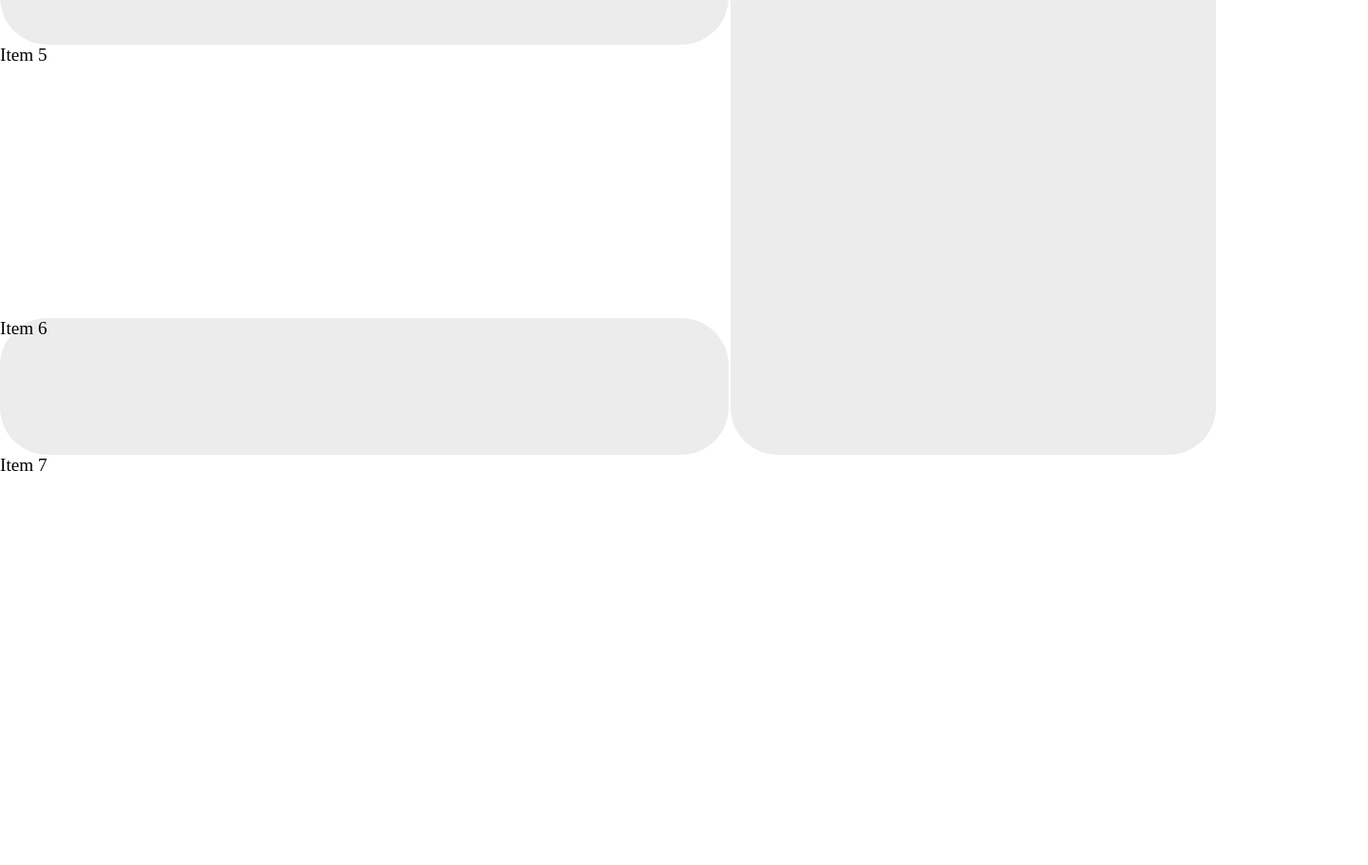
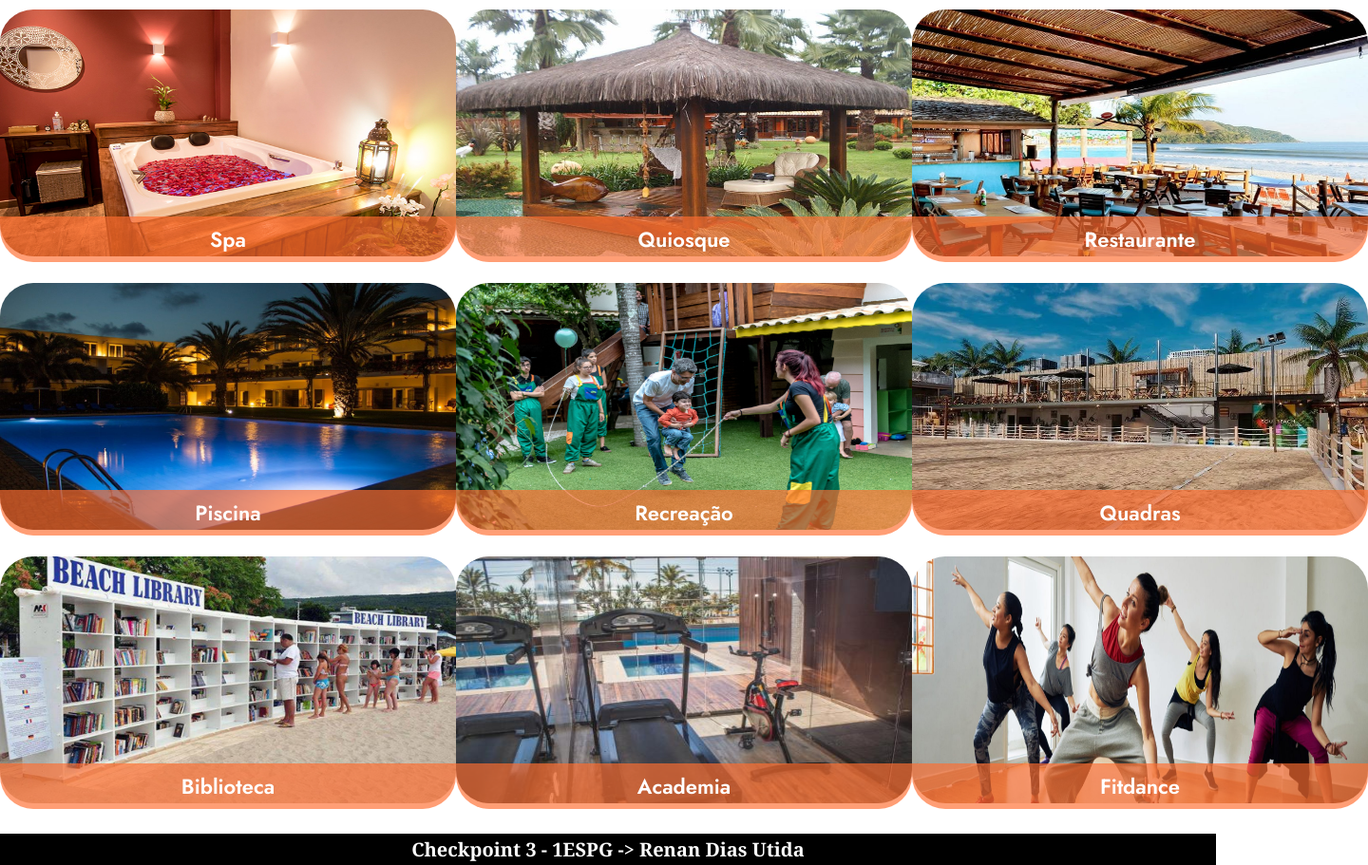
Before and after one commit to renan-utida/Projeto-Site-Hotel, a plain HTML site: page servicos.html in a window 1280 px wide. Shown: the part 241-1152 px from the top of the page at 95% size, 1440 px wide, since content can reach past the window. Before the commit the page ends 800 px from the top, so only its background shows below. Drawn offline with Linux system fonts and the light colour scheme.

Commit message:
Estilizando, organizando e finalizando a pagina de servicos

```diff
--- a/css/acomodacao.css
+++ b/css/acomodacao.css
@@ -94,7 +94,7 @@
     font-optical-sizing: auto;
     font-weight: 600;
     font-style: normal;
-    font-size: 42px;
+    font-size: 36px;
 }
 
 .todos-quartos{
@@ -109,7 +109,7 @@
     grid-column: 1/2;
     display: flex;
     flex-direction: column;
-    margin: 5px 19px 10px 38px;
+    margin: 0px 19px 10px 38px;
     border-radius: 35px;
     background-color: #ececec;
 }
--- a/css/servicos.css
+++ b/css/servicos.css
@@ -4,13 +4,13 @@
     margin: 0;
     padding: 0;
     box-sizing: border-box;
+    font-family: Georgia, 'Times New Roman', Times, serif;
+    font-size: 20px;
 }
 
 .container{
     display: grid;
     grid-template-columns: repeat(5, 1fr);
-    column-gap: 2px;
-    /* grid-template-rows: 150px 150px 150px; */
     grid-auto-rows: 48px;
     align-items: stretch;
     justify-items: stretch;
@@ -71,7 +71,7 @@
     font-optical-sizing: auto;
     font-weight: 600;
     font-style: normal;
-    font-size: 32px;
+    font-size: 33px;
     color: white;
 }
 
@@ -86,48 +86,60 @@
 }
 
 .titulo h2{
-    margin-left: 38px;
+    margin-left: 20px;
     color: #ff8024;
     font-family: "Jost", sans-serif;
     font-optical-sizing: auto;
     font-weight: 600;
     font-style: normal;
-    font-size: 42px;
+    font-size: 48px;
 }
 
-.item3{
-    grid-column: 1/4;
-    grid-row: 4/7;
-    background-color: #ececec;
-    border-radius: 50px;
+.imagens{
+    grid-column: 1/6;
+    grid-row: 6/24;
+    display: grid;
+    grid-template-columns: repeat(3, 1fr);
+    grid-template-rows: repeat(3, 288px);
+    justify-items: center;
+    align-items: center;
 }
 
-.item4{
-    grid-column: 4/6;
-    grid-row: 4/16;
-    background-color: #ececec;
-    border-radius: 50px;
+.imagens img{
+    width: 480px;
+    height: 260px;
+    border-radius: 35px;
 }
 
-.item5{
-    grid-column: 1/4;
-    grid-row: 7/13;
+.imagem-com-legenda {
+    position: relative;
 }
 
-.item6{
-    grid-column: 1/4;
-    grid-row: 13/16;
-    background-color: #ececec;
-    border-radius: 50px;
+.legenda {
+    position: absolute;
+    padding: 8px; /* Espaçamento interno para a legenda */
+    text-align: center;
+    bottom: 0;
+    width: 100%;
+    border-radius: 0 0 35px 35px;
+    background-color: #ff6e30aa; /* Fundo semi-transparente */
+    color: white;
+    font-family: "Jost", sans-serif;
+    font-optical-sizing: auto;
+    font-weight: 600;
+    font-style: normal;
+    font-size: 22px;
 }
 
-.item7{
+.rodape{
+    display: flex;
+    align-items: center; /* Isso centralizará verticalmente o seu h1 */
+    justify-content: center; /* Isso já centraliza horizontalmente o seu h1 com text-align */
+    margin-top: 15px;
     grid-column: 1/6;
-    grid-row: 16/17;
+    grid-row: 24/25;
+    color: white;
+    background-color: black;
+    font-size: 10px;
+    font-weight: bold;
 }
-
-
-.container>div {
-    color: black;
-    font-size: 1.2em;
-}
--- a/servicos.html
+++ b/servicos.html
@@ -29,14 +29,51 @@
         </div>
 
         <div class="titulo">
-            <h2>Acomodações da Pousada</h2>
+            <h2>Principais Serviços Disponibilizados</h2>
         </div>
 
-        <div class="item3">Item 3</div>
-        <div class="item4">Item 4</div>
-        <div class="item5">Item 5</div>
-        <div class="item6">Item 6</div>
-        <div class="item7">Item 7</div>
+        <div class="imagens">
+            <div class="imagem-com-legenda">
+                <img src="img/servico-spa.png" alt="SPA">
+                <div class="legenda">Spa</div>
+            </div>
+            <div class="imagem-com-legenda">
+                <img src="img/quiosque.png" alt="Quiosque">
+                <div class="legenda">Quiosque</div>
+            </div>
+            <div class="imagem-com-legenda">
+                <img src="img/restaurante.png" alt="Restaurante">
+                <div class="legenda">Restaurante</div>
+            </div>
+            <div class="imagem-com-legenda">
+                <img src="img/piscina.png" alt="Piscina">
+                <div class="legenda">Piscina</div>
+            </div>
+            <div class="imagem-com-legenda">
+                <img src="img/recreacao.png" alt="Recreação">
+                <div class="legenda">Recreação</div>
+            </div>
+            <div class="imagem-com-legenda">
+                <img src="img/quadras.png" alt="Quadras">
+                <div class="legenda">Quadras</div>
+            </div>
+            <div class="imagem-com-legenda">
+                <img src="img/biblioteca.png" alt="Biblioteca">
+                <div class="legenda">Biblioteca</div>
+            </div>
+            <div class="imagem-com-legenda">
+                <img src="img/academia.png" alt="Academia">
+                <div class="legenda">Academia</div>
+            </div>
+            <div class="imagem-com-legenda">
+                <img src="img/fitdance.png" alt="Fitdance">
+                <div class="legenda">Fitdance</div>
+            </div>
+        </div>
+
+        <div class="rodape">
+            <p>Checkpoint 3 - 1ESPG -> Renan Dias Utida</p>
+        </div>
     </div>
 </body>
 </html>
```
Also changed, not shown: img/academia.png (added), img/biblioteca.png (added), img/fitdance.png (added), img/piscina.png (added), img/quadras.png (added), img/quiosque.png (added), img/recreacao.png (added), img/restaurante.png (added), img/servico-spa.png (added).
